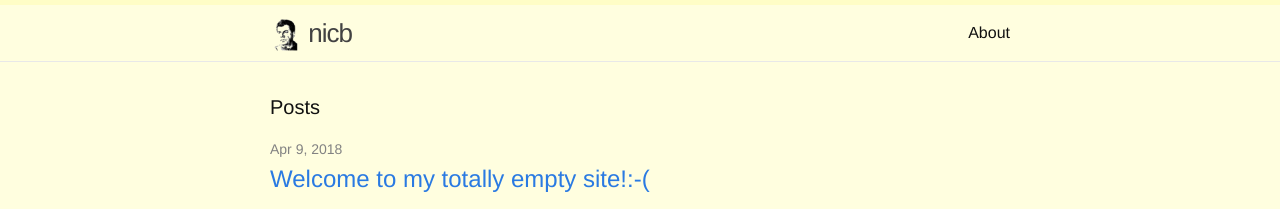
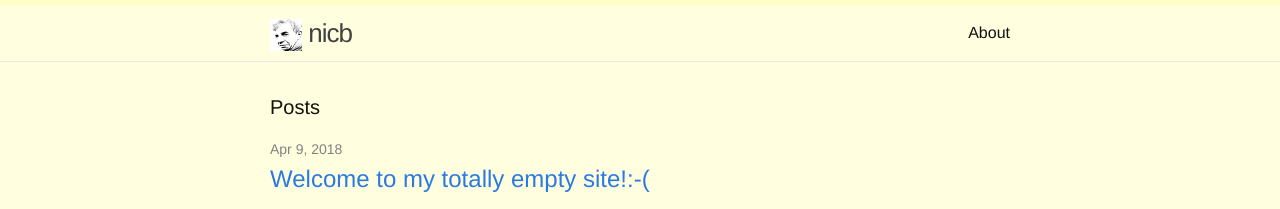
Before and after one commit to nicb/nicb.github.io, a Jekyll site: the page built from index.html, in a window 1280 px wide. Shown: the top 209 px of the page. Built offline with Jekyll 4.4.1, drawn with Linux system fonts in a browser that asks for light colours.

Commit message:
modified avatar

```diff
--- a/_config.yml
+++ b/_config.yml
@@ -22,7 +22,7 @@ academia_username: NicolaBernardini
 slideshare_username: NicolaBernardini2
 soundcloud_username: nicb-4
 orcid_username: nicola.bernardini@conservatoriopollini.it
-nicb_icon: nicb-low-gray-192x192.png
+nicb_icon: nicb-low-gray-420x512.jpg
 
 # Build settings
 markdown: kramdown
```
Also changed, not shown: img/nicb-low-gray-420x512.jpg (added).
